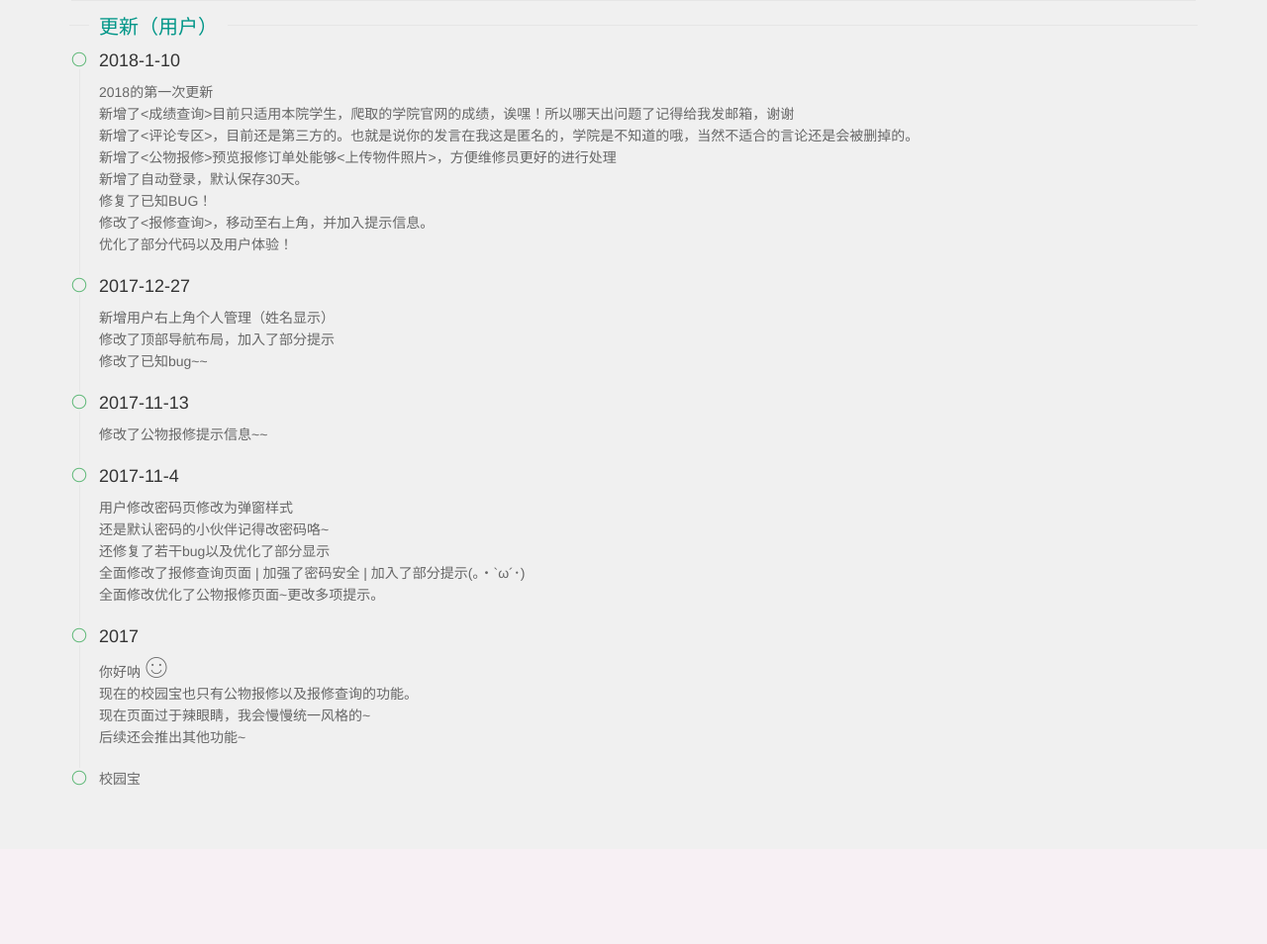
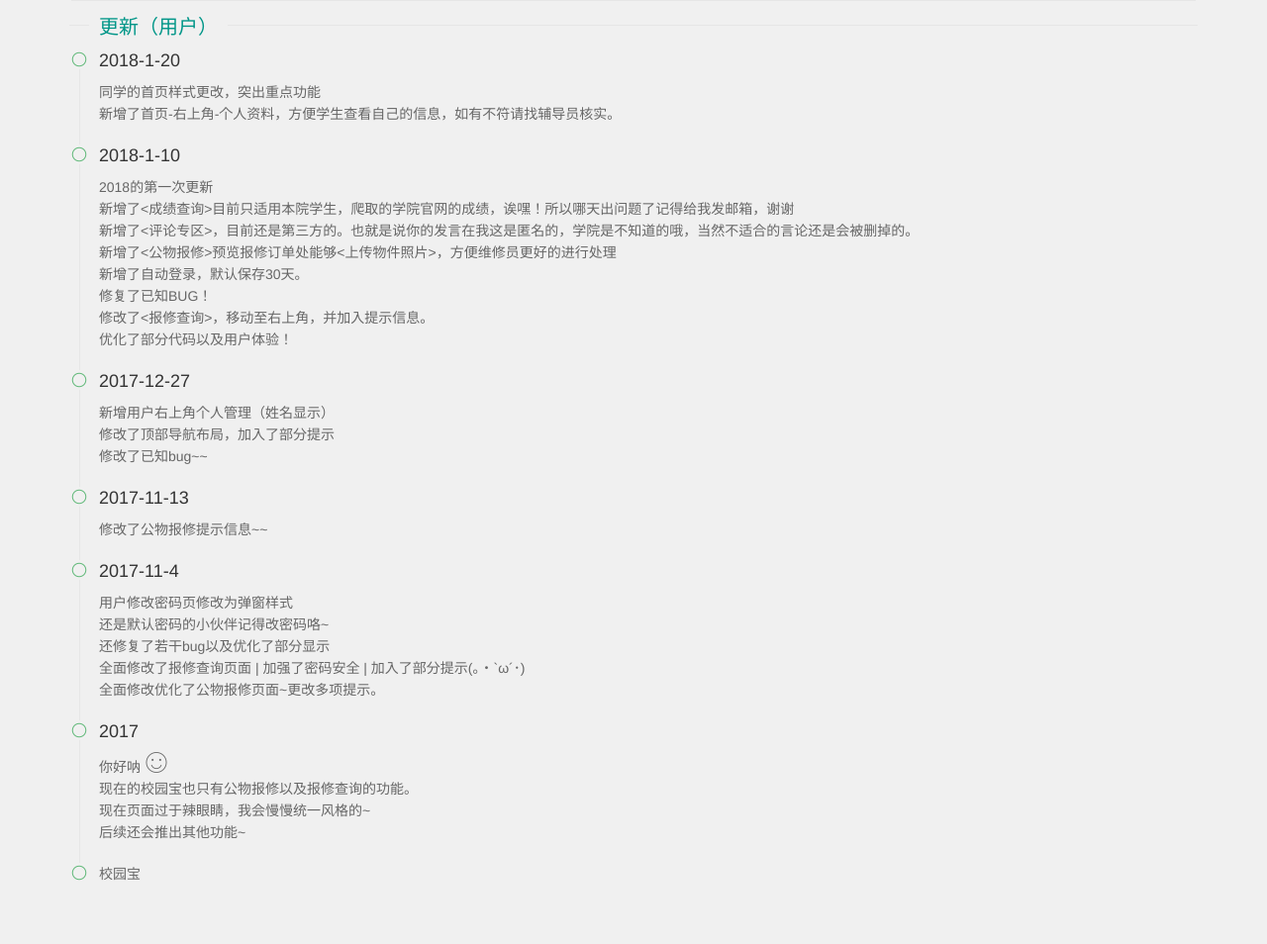
Before and after one commit to yankaics/SchoolB, a PHP site: page /schoolB/copy.php in a window 1280 px wide. Shown: the part 963-1917 px from the top of the page at 99% size. Before the commit the page ends 1757 px from the top, so only its background shows below. Run offline with PHP 8.4, Linux system fonts and the light colour scheme.

Commit message:
20180120

```diff
--- a/INDEX/CQDD_CJCX/CJCX_index.php
+++ b/INDEX/CQDD_CJCX/CJCX_index.php
@@ -68,10 +68,7 @@
   ?>
 <div class="layui-row">
   <div class="layui-col-md4 layui-col-md-offset4 layui-col-xs-12">
-    <blockquote class="layui-elem-quote">
-      <p>成绩查询</p>
-    </blockquote>
-    <br id="xtips"><br>
+    <br><br id="xtips"><br>
     <?
       if(isset($m[0][1]))
       {
--- a/copy.php
+++ b/copy.php
@@ -55,6 +55,15 @@
           <legend style="color:#009688;">更新（用户）</legend>
           <div class="layui-field-box">
             <ul class="layui-timeline">
+
+            <li class="layui-timeline-item">
+                <i class="layui-icon layui-timeline-axis"  style=" background-color:#F0F0F0;">&#xe63f;</i>
+                <div class="layui-timeline-content layui-text">
+                  <h3 class="layui-timeline-title">2018-1-20</h3>
+                  <p>同学的首页样式更改，突出重点功能</p>
+                  <p>新增了首页-右上角-个人资料，方便学生查看自己的信息，如有不符请找辅导员核实。</p>
+                </div>
+              </li>
 
             <li class="layui-timeline-item">
                 <i class="layui-icon layui-timeline-axis"  style=" background-color:#F0F0F0;">&#xe63f;</i>
```
